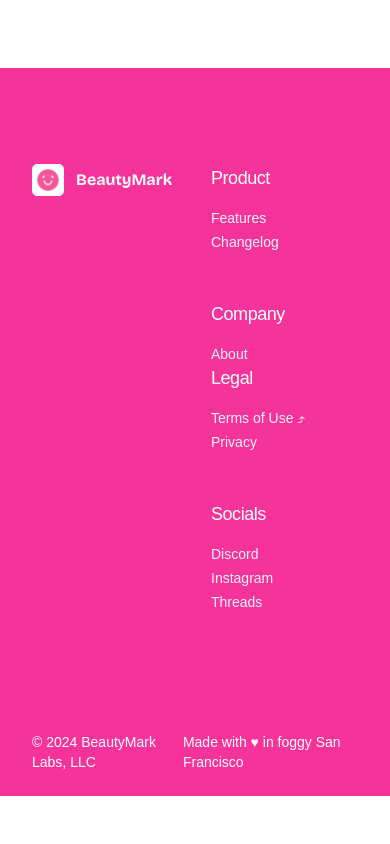
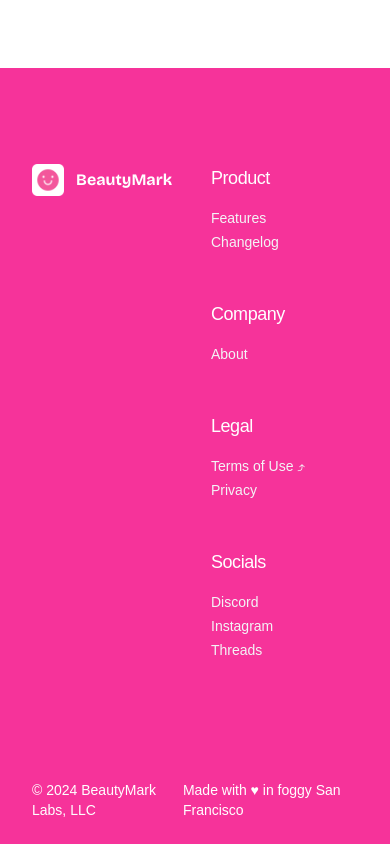
Before and after one commit to BeautyMarkApp/bm-web, an Astro site: page / in a window 390 px wide. Shown: the part 3817-4661 px from the top of the page. Before the commit the page ends 4613 px from the top, so only its background shows below. Built offline with nearby package versions, Linux system fonts and the light colour scheme; Astro itself is replaced by a stand-in of ours; a web font is replaced by a local one.

Commit message:
Fix weird small viewport spacing in footer

```diff
--- a/src/components/global/Footer.astro
+++ b/src/components/global/Footer.astro
@@ -59,7 +59,7 @@
           </ul>
         </div>
 
-        <div>
+        <div class="mt-12 md:mt-0">
           <h3 class="text-lg text-white font-medium tracking-tight">
             Legal
           </h3>
```
